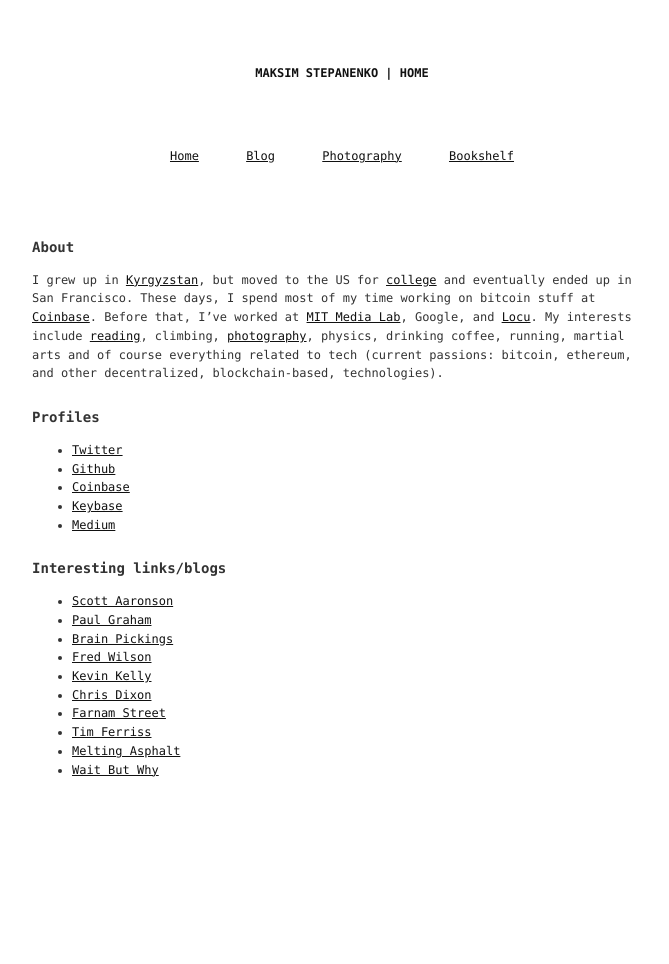
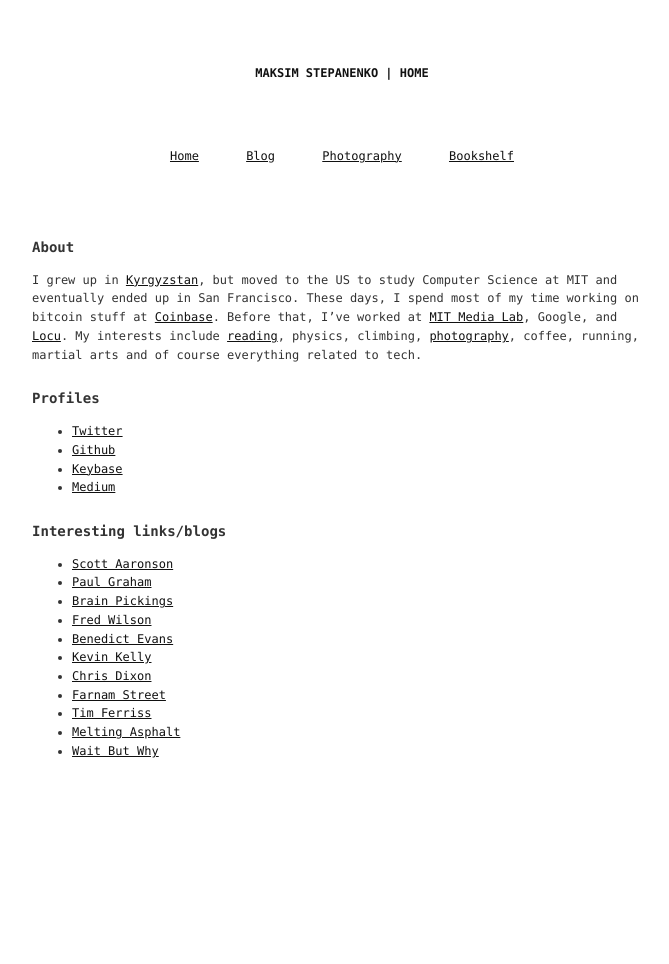
Before and after one commit to maksim-s/maksim-s.github.com, a Jekyll site: the page built from index.html, in a window 1280 px wide. Shown: the whole page, without its empty margins (298-967 px from the left). Built offline with Jekyll 4.4.1, drawn with Linux system fonts in a browser that asks for light colours.

Commit message:
bio stuff

```diff
--- a/index.html
+++ b/index.html
@@ -1,14 +1,13 @@
 ---
 layout: default
 title: Home
-description: "I grew up in Kyrgyzstan, but moved to the US for college and eventually ended up in San Francisco. These days, I spend most of my time working on bitcoin stuff at Coinbase. Before that, I’ve worked at MIT Media Lab, Google, and Locu. My interests include reading, climbing, photography, physics, drinking coffee, running, martial arts and of course everything related to tech (current passions: bitcoin, ethereum, and other decentralized, blockchain-based, technologies)."
 ---
 
 <div class='container'>
   <div class='section'>
     <h3>About</h3>
     <p>
-      I grew up in <a href='http://en.wikipedia.org/wiki/Kyrgyzstan' target='_blank'>Kyrgyzstan</a>, but moved to the US for <a href='http://web.mit.edu/' target='_blank'>college</a> and eventually ended up in San Francisco. These days, I spend most of my time working on bitcoin stuff at <a href='https://coinbase.com/' target='_blank'>Coinbase</a>. Before that, I’ve worked at <a href='http://www.media.mit.edu/' target='_blank'>MIT Media Lab</a>, Google, and <a href='https://locu.com/' target='_blank'>Locu</a>. My interests include <a href='/books'>reading</a>, climbing, <a href='http://photography.maksim.ms/'>photography</a>, physics, drinking coffee, running, martial arts and of course everything related to tech (current passions: bitcoin, ethereum, and other decentralized, blockchain-based, technologies).
+      I grew up in <a href='http://en.wikipedia.org/wiki/Kyrgyzstan' target='_blank'>Kyrgyzstan</a>, but moved to the US to study Computer Science at MIT and eventually ended up in San Francisco. These days, I spend most of my time working on bitcoin stuff at <a href='https://coinbase.com/' target='_blank'>Coinbase</a>. Before that, I’ve worked at <a href='http://www.media.mit.edu/' target='_blank'>MIT Media Lab</a>, Google, and <a href='https://locu.com/' target='_blank'>Locu</a>. My interests include <a href='/books'>reading</a>, physics, climbing, <a href='http://photography.maksim.ms/'>photography</a>, coffee, running, martial arts and of course everything related to tech.
     </p>
   </div>
   <div class='section'>
@@ -16,7 +15,6 @@
     <ul>
       <li><a href='https://twitter.com/maksim_s' target='_blank'>Twitter</a></li>
       <li><a href='https://github.com/maksim-s' target='_blank'>Github</a></li>
-      <li><a href='https://www.coinbase.com/maksim' target='_blank'>Coinbase</a></li>
       <li><a href='https://keybase.io/maksim' target='_blank'>Keybase</a></li>
       <li><a href='https://medium.com/@maksim_s' target='_blank'>Medium</a></li>
     </ul>
@@ -28,6 +26,7 @@
       <li><a href='http://www.paulgraham.com/articles.html' target='_blank'>Paul Graham</a></li>
       <li><a href='http://www.brainpickings.org/' target='_blank'>Brain Pickings</a></li>
       <li><a href='http://avc.com/' target='_blank'>Fred Wilson</a></li>
+      <li><a href='http://ben-evans.com/' target='_blank'>Benedict Evans</a></li>
       <li><a href='http://kk.org/thetechnium/' target='_blank'>Kevin Kelly</a></li>
       <li><a href='http://cdixon.org/' target='_blank'>Chris Dixon</a></li>
       <li><a href='http://www.farnamstreetblog.com/' target='_blank'>Farnam Street</a></li>
```
